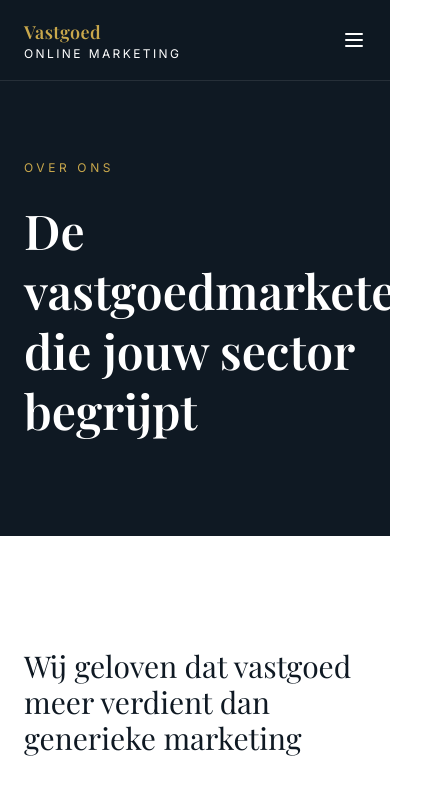
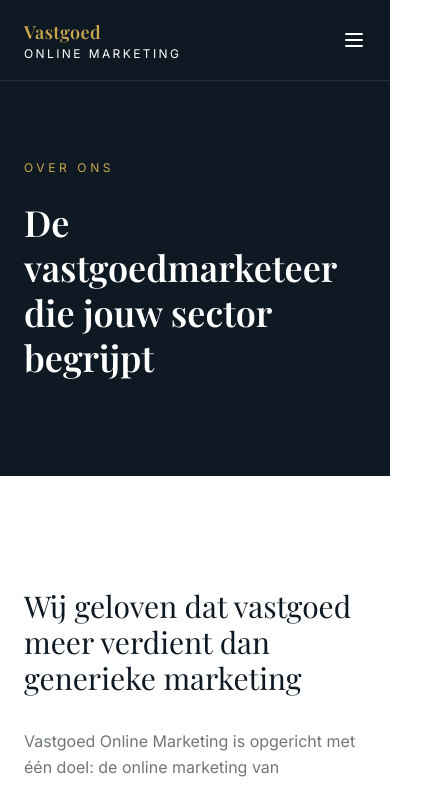
Before and after one commit to jaspermontagnadigital/vastgoedonlinemarketing, a Next.js app: page /over-ons in a window 390 px wide. Shown: the top 785 px of the page, 441 px wide, since content can reach past the window. Built offline with nearby package versions, Linux system fonts and the light colour scheme; a web font is replaced by a local one.

Commit message:
h1 over ons kleiner op mobiel

```diff
--- a/src/app/over-ons/page.tsx
+++ b/src/app/over-ons/page.tsx
@@ -38,7 +38,7 @@
         <section className="bg-[var(--color-navy)] pt-40 pb-24">
           <div className="max-w-6xl mx-auto px-6">
             <p className="text-[var(--color-gold)] text-xs tracking-[0.3em] uppercase mb-6">Over ons</p>
-            <h1 className="text-white text-5xl md:text-6xl font-serif font-semibold max-w-3xl leading-tight">
+            <h1 className="text-white text-4xl md:text-6xl font-serif font-semibold max-w-3xl leading-tight">
               De vastgoedmarketeer die jouw sector begrijpt
             </h1>
           </div>
```
